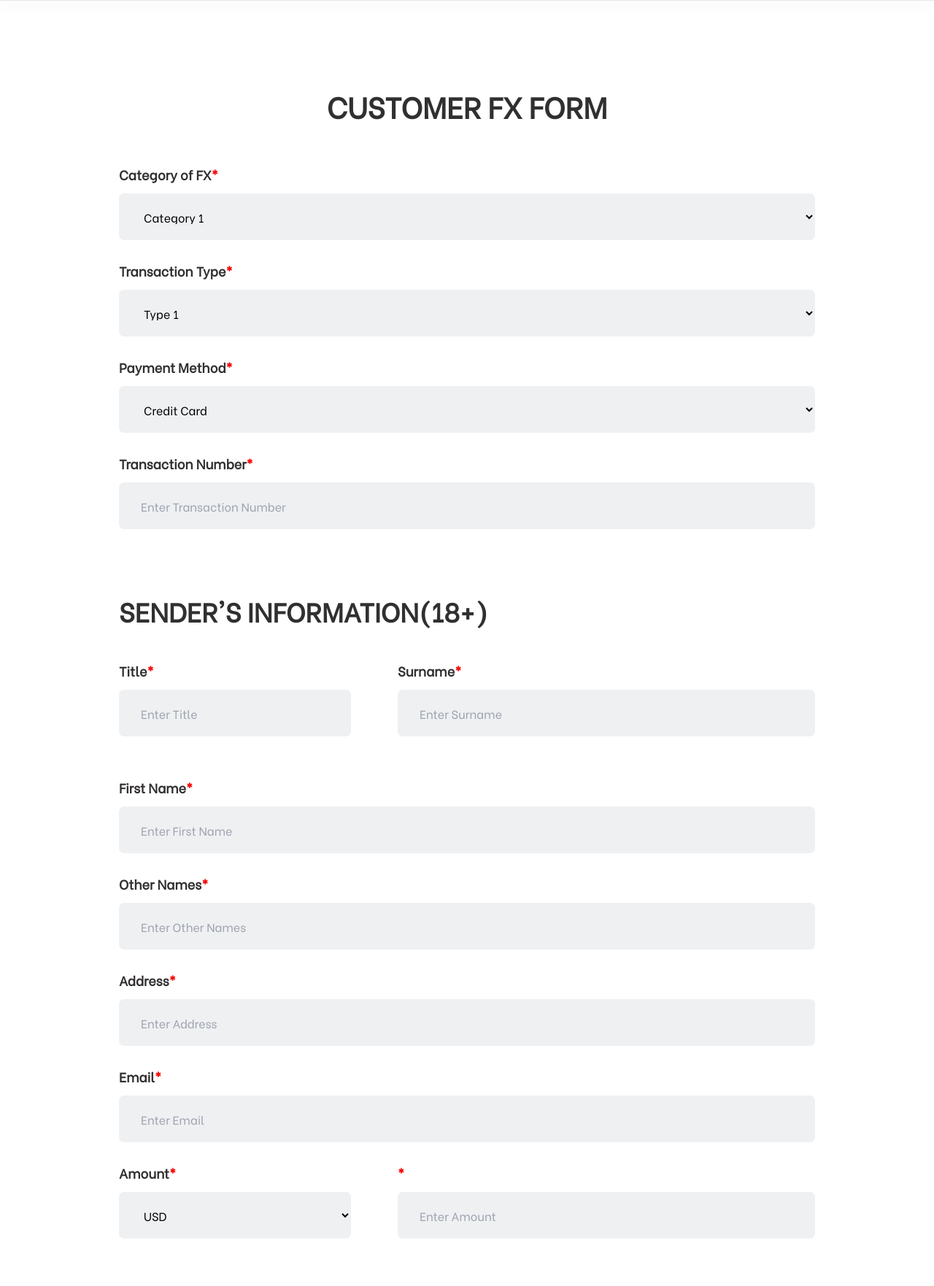
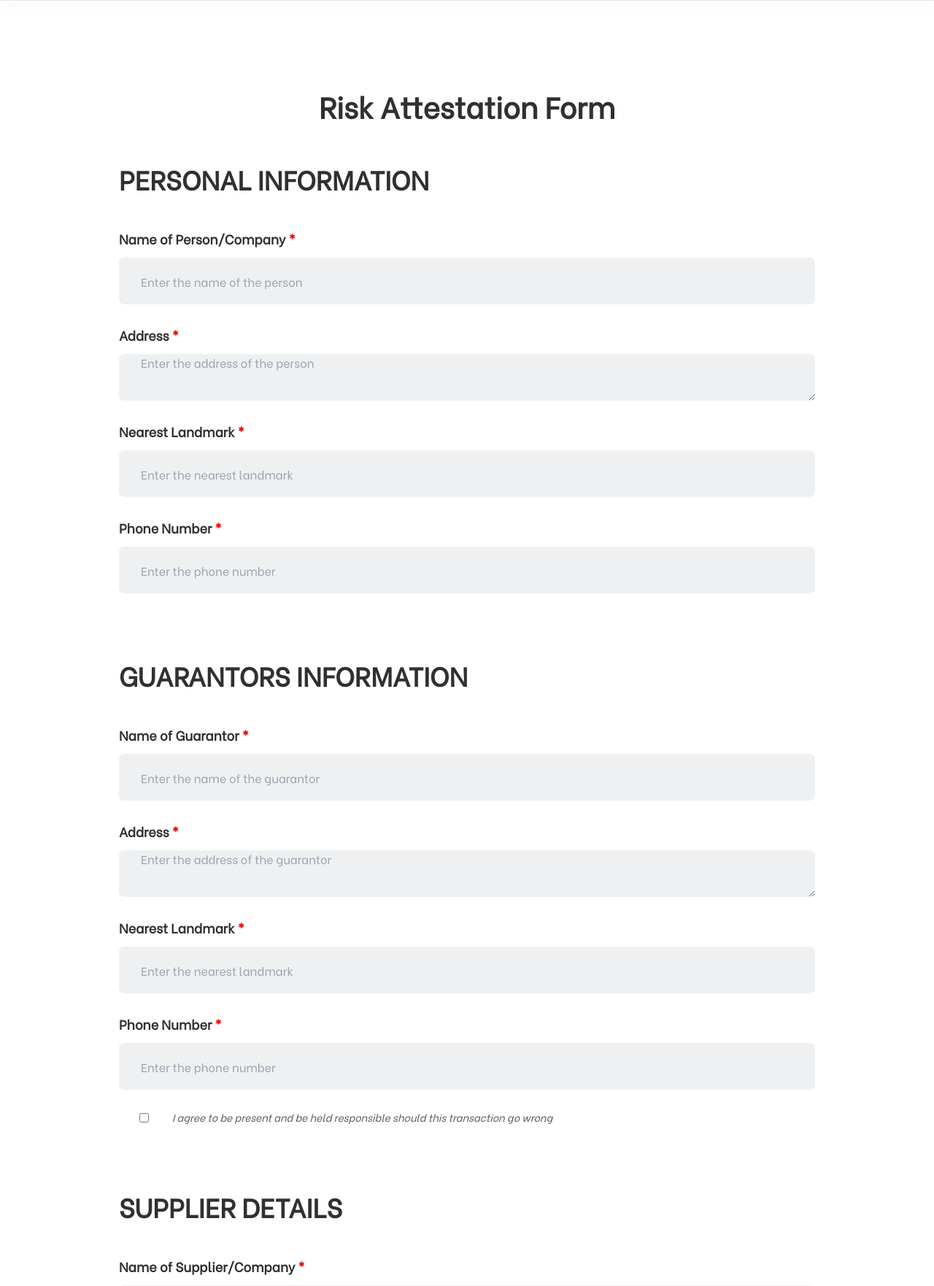
Before and after one commit to winninggodspower/Boren-Import, a Django app: page /service_enquiry/risk_attestation_form in a window 1280 px wide. Shown: the part 128-1890 px from the top of the page at 73% size. Run offline with Django 4.2, Linux system fonts and the light colour scheme; parts of the project's set-up code (start-up, migrations or seed data) failed here and were passed over; some libraries are stand-ins or nearby versions.

Commit message:
add risk attestation form

```diff
--- a/service_enquiry/forms/risk_attestation_form.py
+++ b/service_enquiry/forms/risk_attestation_form.py
@@ -1,178 +1,97 @@
 from django import forms
 
 class RiskAttestationForm(forms.Form):
-    CATEGORY_FX_CHOICES = [
-        ('category1', 'Category 1'),
-        ('category2', 'Category 2'),
-    ]
-    TRANSACTION_TYPE_CHOICES = [
-        ('type1', 'Type 1'),
-        ('type2', 'Type 2'),
-    ]
-    PAYMENT_METHOD_CHOICES = [
-        ('credit_card', 'Credit Card'),
-        ('bank_transfer', 'Bank Transfer'),
-        ('paypal', 'PayPal'),
-    ]
-    CURRENCY_CHOICES = [
-        ('USD', 'USD'),
-        ('EUR', 'EUR'),
-    ]
-
-    # FX Transaction Details
-    category_fx = forms.ChoiceField(
-        choices=CATEGORY_FX_CHOICES,
-        required=True,
-        label='Category of FX',
-        widget=forms.Select(attrs={'placeholder': 'Select Category of FX'})
+    # Personal Information
+    person_name = forms.CharField(
+        label='Name of Person',
+        max_length=100,
+        widget=forms.TextInput(attrs={
+            'placeholder': 'Enter the name of the person',
+        })
     )
-    transaction_type = forms.ChoiceField(
-        choices=TRANSACTION_TYPE_CHOICES,
-        required=True,
-        label='Transaction Type',
-        widget=forms.Select(attrs={'placeholder': 'Select Transaction Type'})
+    person_address = forms.CharField(
+        label='Address',
+        widget=forms.Textarea(attrs={
+            'placeholder': 'Enter the address of the person',
+            'class': 'form-textarea'
+        })
     )
-    payment_method = forms.ChoiceField(
-        choices=PAYMENT_METHOD_CHOICES,
-        required=True,
-        label='Payment Method',
-        widget=forms.Select(attrs={'placeholder': 'Select Payment Method'})
+    person_landmark = forms.CharField(
+        label='Nearest Landmark',
+        max_length=100,
+        widget=forms.TextInput(attrs={
+            'placeholder': 'Enter the nearest landmark',
+        })
     )
-    transaction_number = forms.CharField(
-        max_length=50,
-        required=True,
-        label='Transaction Number',
-        widget=forms.NumberInput(attrs={'placeholder': 'Enter Transaction Number'})
+    person_phone = forms.CharField(
+        label='Phone Number',
+        max_length=15,
+        widget=forms.TextInput(attrs={
+            'placeholder': 'Enter the phone number',
+        })
     )
 
-    # Sender Information
-    sender_title = forms.CharField(
-        max_length=50,
-        required=True,
-        label='Title',
-        widget=forms.TextInput(attrs={'placeholder': 'Enter Title'})
+    # Guarantors Information
+    guarantor_name = forms.CharField(
+        label='Name of Guarantor',
+        max_length=100,
+        widget=forms.TextInput(attrs={
+            'placeholder': 'Enter the name of the guarantor',
+        })
     )
-    sender_surname = forms.CharField(
-        max_length=50,
-        required=True,
-        label='Surname',
-        widget=forms.TextInput(attrs={'placeholder': 'Enter Surname'})
+    guarantor_address = forms.CharField(
+        label='Address',
+        widget=forms.Textarea(attrs={
+            'placeholder': 'Enter the address of the guarantor',
+            'class': 'form-textarea'
+        })
     )
-    sender_first_name = forms.CharField(
-        max_length=50,
-        required=True,
-        label='First Name',
-        widget=forms.TextInput(attrs={'placeholder': 'Enter First Name'})
+    guarantor_landmark = forms.CharField(
+        label='Nearest Landmark',
+        max_length=100,
+        widget=forms.TextInput(attrs={
+            'placeholder': 'Enter the nearest landmark',
+        })
     )
-    sender_other_names = forms.CharField(
-        max_length=50,
-        required=False,
-        label='Other Names',
-        widget=forms.TextInput(attrs={'placeholder': 'Enter Other Names'})
-    )
-    sender_address = forms.CharField(
-        max_length=255,
-        required=True,
-        label='Address',
-        widget=forms.TextInput(attrs={'placeholder': 'Enter Address'})
-    )
-    sender_email = forms.EmailField(
-        required=True,
-        label='Email',
-        widget=forms.EmailInput(attrs={'placeholder': 'Enter Email'})
-    )
-    sender_amount_currency = forms.ChoiceField(
-        choices=CURRENCY_CHOICES,
-        required=True,
-        label='Amount',
-        widget=forms.Select(attrs={'placeholder': 'Select Currency'})
-    )
-    sender_amount = forms.DecimalField(
-        max_digits=10,
-        decimal_places=2,
-        required=True,
-        label='',
-        widget=forms.TextInput(attrs={'placeholder': 'Enter Amount'})
+    guarantor_phone = forms.CharField(
+        label='Phone Number',
+        max_length=15,
+        widget=forms.TextInput(attrs={
+            'placeholder': 'Enter the phone number',
+        })
     )
 
-    # Receiver Information
-    receiver_title = forms.CharField(
-        max_length=50,
-        required=True,
-        label='Title',
-        widget=forms.TextInput(attrs={'placeholder': 'Enter Title'})
+    # Supplier Details
+    supplier_name = forms.CharField(
+        label='Name of Supplier/Company',
+        max_length=100,
+        widget=forms.TextInput(attrs={
+            'placeholder': 'Enter the name of the supplier/company',
+        })
     )
-    receiver_surname = forms.CharField(
-        max_length=50,
-        required=True,
-        label='Surname',
-        widget=forms.TextInput(attrs={'placeholder': 'Enter Surname'})
+    supplier_address = forms.CharField(
+        label='Address',
+        widget=forms.Textarea(attrs={
+            'placeholder': 'Enter the address of the supplier/company',
+            'class': 'form-textarea'
+        })
     )
-    receiver_first_name = forms.CharField(
-        max_length=50,
-        required=True,
-        label='First Name',
-        widget=forms.TextInput(attrs={'placeholder': 'Enter First Name'})
+    supplier_phone = forms.CharField(
+        label='Phone Number',
+        max_length=15,
+        widget=forms.TextInput(attrs={
+            'placeholder': 'Enter the phone number',
+        })
     )
-    receiver_other_names = forms.CharField(
-        max_length=50,
-        required=False,
-        label='Other Names',
-        widget=forms.TextInput(attrs={'placeholder': 'Enter Other Names'})
+    amount_currency = forms.ChoiceField(
+        label='Currency',
+        choices=[('USD', 'USD'), ('EUR', 'EUR'), ('GBP', 'GBP')],
     )
-    receiver_address = forms.CharField(
-        max_length=255,
-        required=True,
-        label='Address',
-        widget=forms.TextInput(attrs={'placeholder': 'Enter Address'})
-    )
-    receiver_email = forms.EmailField(
-        required=True,
-        label='Email',
-        widget=forms.EmailInput(attrs={'placeholder': 'Enter Email'})
-    )
-    receiver_postal_code = forms.CharField(
-        max_length=20,
-        required=True,
-        label='Postal Code',
-        widget=forms.TextInput(attrs={'placeholder': 'Enter Postal Code'})
-    )
-    receiver_bank_address = forms.CharField(
-        max_length=255,
-        required=True,
-        label='Bank Address',
-        widget=forms.TextInput(attrs={'placeholder': 'Enter Bank Address'})
-    )
-    receiver_account_number = forms.CharField(
-        max_length=50,
-        required=True,
-        label='Account Number',
-        widget=forms.NumberInput(attrs={'placeholder': 'Enter Account Number'})
-    )
-    receiver_iban = forms.CharField(
-        max_length=50,
-        required=True,
-        label='IBAN',
-        widget=forms.TextInput(attrs={'placeholder': 'Enter IBAN'})
-    )
-    receiver_amount_currency = forms.ChoiceField(
-        choices=CURRENCY_CHOICES,
-        required=True,
-        label='Amount Currency',
-        widget=forms.Select(attrs={'placeholder': 'Select Currency'})
-    )
-    receiver_amount = forms.DecimalField(
-        max_digits=10,
-        decimal_places=2,
-        required=True,
-        label='Amount Received',
-        widget=forms.TextInput(attrs={'placeholder': 'Enter Amount'})
-    )
-    transfer_reason = forms.CharField(
-        max_length=255,
-        required=True,
-        label='Transfer Reason',
-        widget=forms.TextInput(attrs={'placeholder': 'Enter Transfer Reason'})
+    amount_to_pay = forms.DecimalField(
+        label='Amount to be Paid',
+        widget=forms.TextInput(attrs={
+            'placeholder': 'Enter the amount to be paid',
+        })
     )
 
     def __init__(self, *args, **kwargs):
--- a/service_enquiry/views.py
+++ b/service_enquiry/views.py
@@ -45,4 +45,4 @@ def risk_attestation_form(request):
     else:
         form = RiskAttestationForm()
 
-    return render(request, 'services_forms/customer_refund_form.html', {'form': form})
+    return render(request, 'services_forms/risk_attestation_form.html', {'form': form})
--- a/templates/components/footer.html
+++ b/templates/components/footer.html
@@ -141,7 +141,7 @@
         </div>
     </div>
     <div class="py-8 font-medium text-center bg-[rgba(3,19,192,0.31)]">
-        copyright @2024 Borem Imports. All Rights Reserved.
+        copyright @2024 Boren Imports. All Rights Reserved.
     </div>
 </footer>
 <script src="{% static 'js/newsletter.js' %}"></script>
--- a/templates/services_forms/customer_refund_form.html
+++ /dev/null
@@ -1,145 +0,0 @@
-{% extends "_base.html" %}
-
-{% block head %}
-<title>Procurement Form | Boren Import</title>
-{% endblock %}
-
-{% block body %}
-
-<hr style="box-shadow: 0px 6px 16.6px rgba(0, 0, 0, 0.25)">
-
-<main class="pt-24 md:pt-32 pb-32 px-4 max-w-[986px] mx-auto">
-    <h1 class="font-bold md:font-extrabold font-be-vietnam text-custom-dark text-center text-2xl md:text-[40px] mb-16">CUSTOMER FX FORM</h1>
-
-    <form action="" method="post">
-        {% csrf_token %}
-        {{ form.non_field_errors }}
-        <fieldset>
-            <div class="mb-7">
-                <label class="form-label" for="id_category">{{form.category_fx.label}}<span class="text-[#F50707]">*</span></label>
-                {{ form.category_fx }}
-            </div>
-            <div class="mb-7">
-                <label class="form-label" for="id_category">{{form.transaction_type.label}}<span class="text-[#F50707]">*</span></label>
-                {{ form.transaction_type }}
-            </div>
-            <div class="mb-7">
-                <label class="form-label" for="id_category">{{form.payment_method.label}}<span class="text-[#F50707]">*</span></label>
-                {{ form.payment_method }}
-            </div>
-            <div class="mb-7">
-                <label class="form-label" for="id_category">{{form.transaction_number.label}}<span class="text-[#F50707]">*</span></label>
-                {{ form.transaction_number }}
-            </div>
-        </fieldset>
-
-        <fieldset class="mt-10 md:mt-16">
-            <legend class="font-bold md:font-extrabold font-be-vietnam text-custom-dark text-2xl md:text-4xl mb-8 md:mb-12">SENDER'S INFORMATION(18+)</legend>
-
-            <div class="mb-7 flex gap-x-10 md:gap-x-16">
-                <div class="w-4/12 mb-7">
-                    <label class="form-label" for="id_category">{{form.sender_title.label}}<span class="text-[#F50707]">*</span></label>
-                    {{ form.sender_title }}
-                </div>
-                <div class="grow mb-7">
-                    <label class="form-label" for="id_category">{{form.sender_surname.label}}<span class="text-[#F50707]">*</span></label>
-                    {{ form.sender_surname }}
-                </div>
-            </div>
-
-            <div class="mb-7">
-                <label class="form-label" for="id_category">{{form.sender_first_name.label}}<span class="text-[#F50707]">*</span></label>
-                {{ form.sender_first_name }}
-            </div>
-            <div class="mb-7">
-                <label class="form-label" for="id_category">{{form.sender_other_names.label}}<span class="text-[#F50707]">*</span></label>
-                {{ form.sender_other_names }}
-            </div>
-            <div class="mb-7">
-                <label class="form-label" for="id_category">{{form.sender_address.label}}<span class="text-[#F50707]">*</span></label>
-                {{ form.sender_address }}
-            </div>
-            <div class="mb-7">
-                <label class="form-label" for="id_category">{{form.sender_email.label}}<span class="text-[#F50707]">*</span></label>
-                {{ form.sender_email }}
-            </div>
-
-            <div class="mb-7 flex gap-x-10 md:gap-x-16">
-                <div class="w-4/12 mb-7">
-                    <label class="form-label" for="id_category">{{form.sender_amount_currency.label}}<span class="text-[#F50707]">*</span></label>
-                    {{ form.sender_amount_currency }}
-                </div>
-                <div class="grow mb-7">
-                    <label class="form-label" for="id_category">{{form.sender_amount.label}}<span class="text-[#F50707]">*</span></label>
-                    {{ form.sender_amount }}
-                </div>
-            </div>
-        </fieldset>
-
-        <fieldset class="mt-10 md:mt-16">
-            <legend class="font-bold md:font-extrabold font-be-vietnam text-custom-dark text-2xl md:text-4xl mb-8 md:mb-12">Receiver Information</legend>
-            <div class="mb-7 flex gap-x-10 md:gap-x-16">
-                <div class="w-4/12 mb-7">
-                    <label class="form-label" for="id_category">{{form.receiver_title.label}}<span class="text-[#F50707]">*</span></label>
-                    {{ form.receiver_title }}
-                </div>
-                <div class="grow mb-7">
-                    <label class="form-label" for="id_category">{{form.receiver_surname.label}}<span class="text-[#F50707]">*</span></label>
-                    {{ form.receiver_surname }}
-                </div>
-            </div>
-            <div class="mb-7">
-                <label class="form-label" for="id_category">{{form.receiver_first_name.label}}<span class="text-[#F50707]">*</span></label>
-                {{ form.receiver_first_name }}
-            </div>
-            <div class="mb-7">
-                <label class="form-label" for="id_category">{{form.receiver_other_names.label}}<span class="text-[#F50707]">*</span></label>
-                {{ form.receiver_other_names }}
-            </div>
-            <div class="mb-7">
-                <label class="form-label" for="id_category">{{form.receiver_address.label}}<span class="text-[#F50707]">*</span></label>
-                {{ form.receiver_address }}
-            </div>
-            <div class="mb-7">
-                <label class="form-label" for="id_category">{{form.receiver_email.label}}<span class="text-[#F50707]">*</span></label>
-                {{ form.receiver_email }}
-            </div>
-            <div class="mb-7">
-                <label class="form-label" for="id_category">{{form.receiver_postal_code.label}}<span class="text-[#F50707]">*</span></label>
-                {{ form.receiver_postal_code }}
-            </div>
-            <div class="mb-7">
-                <label class="form-label" for="id_category">{{form.receiver_bank_address.label}}<span class="text-[#F50707]">*</span></label>
-                {{ form.receiver_bank_address }}
-            </div>
-            <div class="mb-7">
-                <label class="form-label" for="id_category">{{form.receiver_account_number.label}}<span class="text-[#F50707]">*</span></label>
-                {{ form.receiver_account_number }}
-            </div>
-            <div class="mb-7">
-                <label class="form-label" for="id_category">{{form.receiver_iban.label}}<span class="text-[#F50707]">*</span></label>
-                {{ form.receiver_iban }}
-            </div>
-            <div class="mb-7 flex gap-x-10 md:gap-x-16">
-                <div class="w-4/12 mb-7">
-                    <label class="form-label" for="id_category">{{form.receiver_amount_currency.label}}<span class="text-[#F50707]">*</span></label>
-                    {{ form.receiver_amount_currency }}
-                </div>
-                <div class="grow mb-7">
-                    <label class="form-label" for="id_category">{{form.receiver_amount.label}}<span class="text-[#F50707]">*</span></label>
-                    {{ form.receiver_amount }}
-                </div>
-            </div>
-            <div class="mb-7">
-                <label class="form-label" for="id_category">{{form.transfer_reason.label}}<span class="text-[#F50707]">*</span></label>
-                {{ form.transfer_reason }}
-            </div>
-        </fieldset>
-
-        <div class="mt-10 md:mt-14">
-            <button type="submit" class="submit-btn font-semibold">Submit</button>
-        </div>
-    </form>
-</main>
-
-{% endblock %}
--- /dev/null
+++ b/templates/services_forms/risk_attestation_form.html
@@ -0,0 +1,97 @@
+{% extends "_base.html" %}
+
+{% block head %}
+<title>Risk Attestation Form</title>
+{% endblock %}
+
+{% block body %}
+<hr style="box-shadow: 0px 6px 16.6px rgba(0, 0, 0, 0.25)">
+
+<main class="pt-24 md:pt-32 pb-32 px-4 max-w-[986px] mx-auto">
+    <h1 class="font-bold md:font-extrabold text-custom-dark text-center text-2xl md:text-[40px] mb-16">Risk Attestation Form</h1>
+
+    <form method="post">
+        {% csrf_token %}
+        {{ form.non_field_errors }}
+
+        <fieldset>
+            <legend class="uppercase font-bold text-custom-dark text-2xl md:text-4xl mb-8 md:mb-12">Personal Information</legend>
+            <div class="mb-7">
+                <label for="id_person_name" class="form-label">Name of Person/Company <span class="text-[#F50707]">*</span></label>
+                {{ form.person_name }}
+            </div>
+            <div class="mb-7">
+                <label for="id_person_address" class="form-label">Address <span class="text-[#F50707]">*</span></label>
+                {{ form.person_address }}
+            </div>
+            <div class="mb-7">
+                <label for="id_person_landmark" class="form-label">Nearest Landmark <span class="text-[#F50707]">*</span></label>
+                {{ form.person_landmark }}
+            </div>
+            <div class="mb-7">
+                <label for="id_person_phone" class="form-label">Phone Number <span class="text-[#F50707]">*</span></label>
+                {{ form.person_phone }}
+            </div>
+        </fieldset>
+
+        <fieldset class="mt-10 md:mt-16">
+            <legend class="uppercase font-bold text-custom-dark text-2xl md:text-4xl mb-8 md:mb-12">Guarantors Information</legend>
+            <div class="mb-7">
+                <label for="id_guarantor_name" class="form-label">Name of Guarantor <span class="text-[#F50707]">*</span></label>
+                {{ form.guarantor_name }}
+            </div>
+            <div class="mb-7">
+                <label for="id_guarantor_address" class="form-label">Address <span class="text-[#F50707]">*</span></label>
+                {{ form.guarantor_address }}
+            </div>
+            <div class="mb-7">
+                <label for="id_guarantor_landmark" class="form-label">Nearest Landmark <span class="text-[#F50707]">*</span></label>
+                {{ form.guarantor_landmark }}
+            </div>
+            <div class="mb-7">
+                <label for="id_guarantor_phone" class="form-label">Phone Number <span class="text-[#F50707]">*</span></label>
+                {{ form.guarantor_phone }}
+            </div>
+            <div class="flex items-start gap-x-4 md:gap-x-8 mb-7 ms-7">
+                <input class="bg-[#EFF0F2] mt-1" type="checkbox">
+                <span class="italic text-sm text-custom-gray">
+                    I agree to be present and be held responsible should this transaction go wrong
+                </span>
+            </div>
+        </fieldset>
+
+        <fieldset class="mt-10 md:mt-16">
+            <legend class="uppercase font-bold text-custom-dark text-2xl md:text-4xl mb-8 md:mb-12">Supplier Details</legend>
+            <div class="mb-7">
+                <label for="id_supplier_name" class="form-label">Name of Supplier/Company <span class="text-[#F50707]">*</span></label>
+                {{ form.supplier_name }}
+            </div>
+            <div class="mb-7">
+                <label for="id_supplier_address" class="form-label">Address <span class="text-[#F50707]">*</span></label>
+                {{ form.supplier_address }}
+            </div>
+            <div class="mb-7">
+                <label for="id_supplier_phone" class="form-label">Phone Number <span class="text-[#F50707]">*</span></label>
+                {{ form.supplier_phone }}
+            </div>
+
+            <div class="mb-7 flex gap-x-10 md:gap-x-16 items-end">
+                <div class="w-4/12">
+                    <label for="id_amount_to_pay" class="form-label">Amount to be Paid (to supplier)</label>
+                    {{ form.amount_currency }}
+                    {{ form.amount_currency.errors }}
+                </div>
+                <div class="grow">
+                    {{ form.amount_to_pay }}
+                    {{ form.amount_to_pay.errors }}
+                </div>
+            </div>
+        </fieldset>
+
+        <div class="mt-10 md:mt-14">
+            <button type="submit" class="submit-btn font-semibold">Submit</button>
+        </div>
+    </form>
+</main>
+
+{% endblock %}
```
Also changed, not shown: static/css/output.css.
